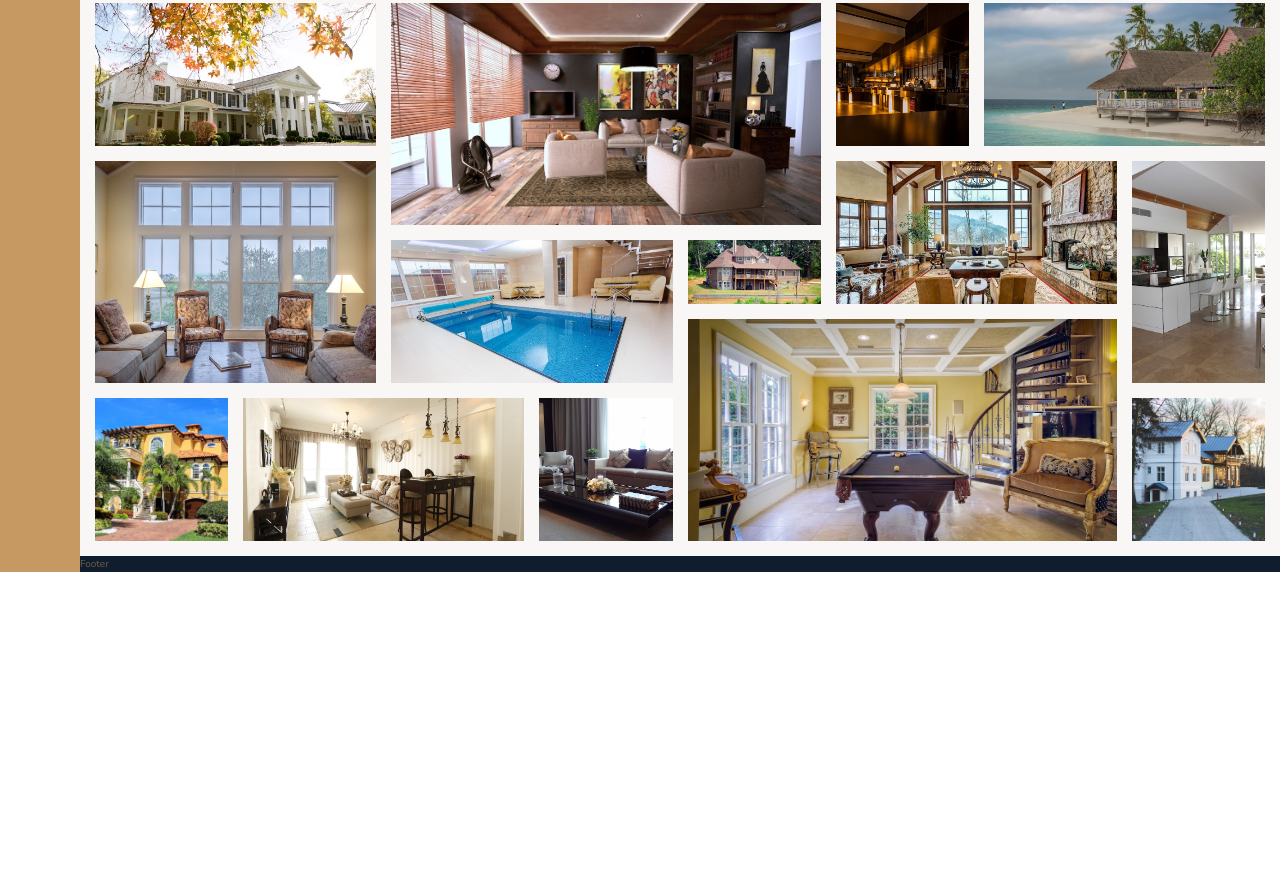
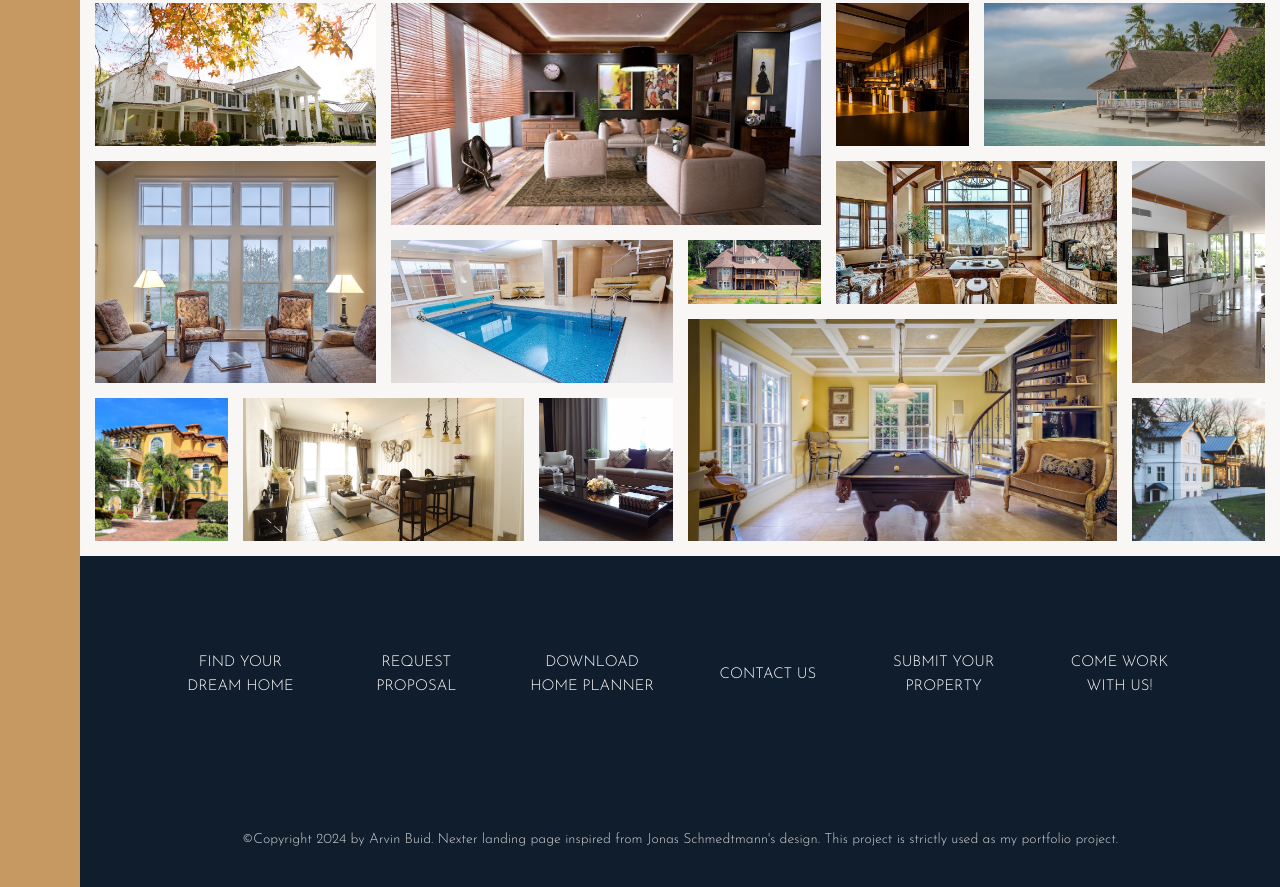
Before and after one commit to arvinbuid/nexter-landing, a website: page index.html in a window 1280 px wide. Shown: the part 3076-3963 px from the top of the page. Before the commit the page ends 3648 px from the top, so only its background shows below. Drawn offline with nearby package versions, Linux system fonts and the light colour scheme.

Commit message:
Add markup and styles to footer section.

```diff
--- a/index.html
+++ b/index.html
@@ -367,6 +367,20 @@
       </figure>
     </section>
 
-    <footer class="footer">Footer</footer>
+    <footer class="footer">
+      <ul class="nav">
+        <li class="nav__item"><a href="#" class="nav__link">Find your dream home</a></li>
+        <li class="nav__item"><a href="#" class="nav__link">Request proposal</a></li>
+        <li class="nav__item"><a href="#" class="nav__link">Download home planner</a></li>
+        <li class="nav__item"><a href="#" class="nav__link">Contact us</a></li>
+        <li class="nav__item"><a href="#" class="nav__link">Submit your property</a></li>
+        <li class="nav__item"><a href="#" class="nav__link">Come work with us!</a></li>
+      </ul>
+
+      <div class="copyright">
+        &copy;Copyright 2024 by Arvin Buid. Nexter landing page inspired from Jonas Schmedtmann's
+        design. This project is strictly used as my portfolio project.
+      </div>
+    </footer>
   </body>
 </html>
--- a/sass/_footer.scss
+++ b/sass/_footer.scss
@@ -4,3 +4,45 @@
   background-color: base.$color-secondary;
   grid-column: full-start / full-end;
 }
+
+.nav {
+  padding: 8rem;
+
+  display: grid;
+  grid-template-columns: repeat(auto-fit, minmax(15rem, 1fr));
+  gap: 1.5rem;
+  align-items: center;
+
+  &__item {
+    list-style: none;
+    text-align: center;
+  }
+
+  &__link:link,
+  &__link:visited {
+    font-size: 1.5rem;
+    font-family: base.$font-display;
+    text-transform: uppercase;
+    text-decoration: none;
+    color: #fff;
+    padding: 1.5rem;
+    display: inline-block;
+    transition: all 0.2s;
+  }
+
+  &__link:hover,
+  &__link:active {
+    background-color: rgba(#fff, 0.1);
+    transform: translateY(-4px);
+  }
+}
+
+.copyright {
+  font-size: 1.4rem;
+  padding: 3.5rem;
+  color: rgba(#fff, 0.8);
+  font-family: base.$font-display;
+  text-align: center;
+  margin: 0 auto;
+  width: 80%;
+}
```
Also changed, not shown: css/style.css, 1 other file.
